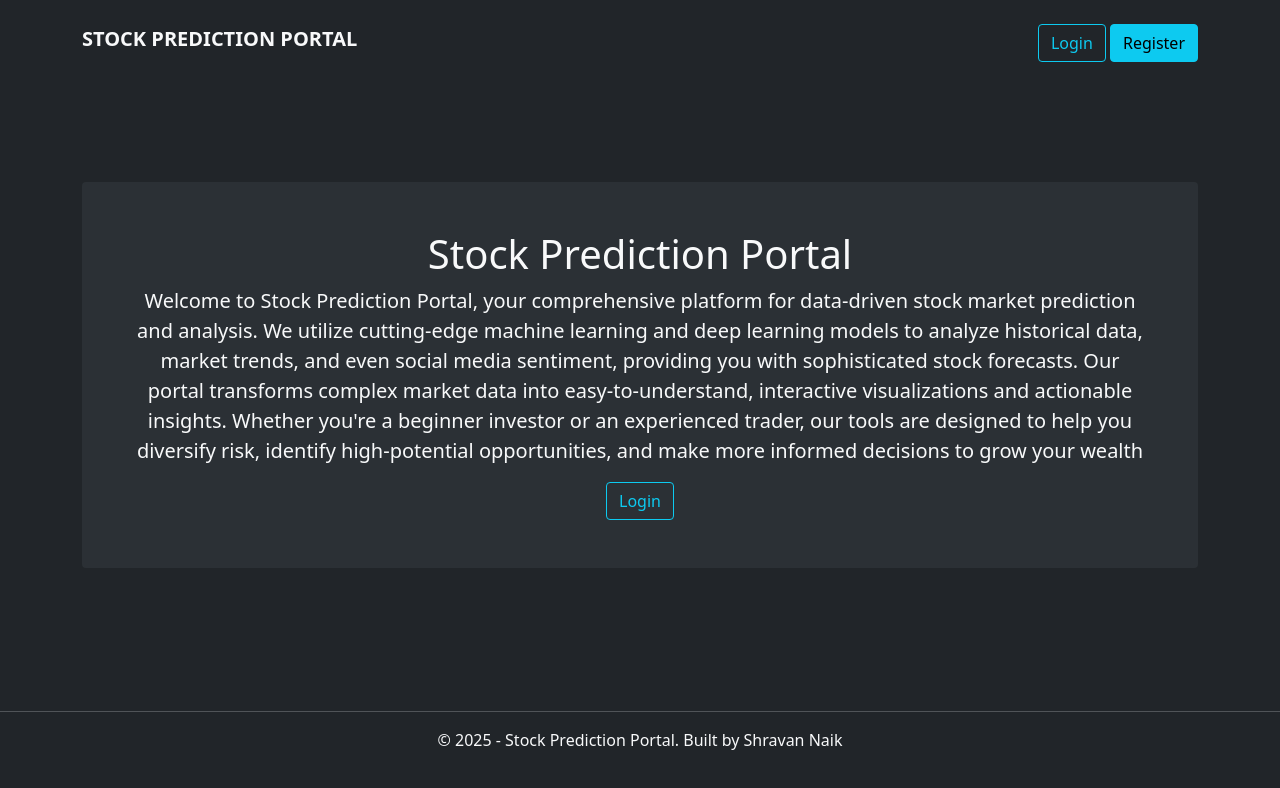
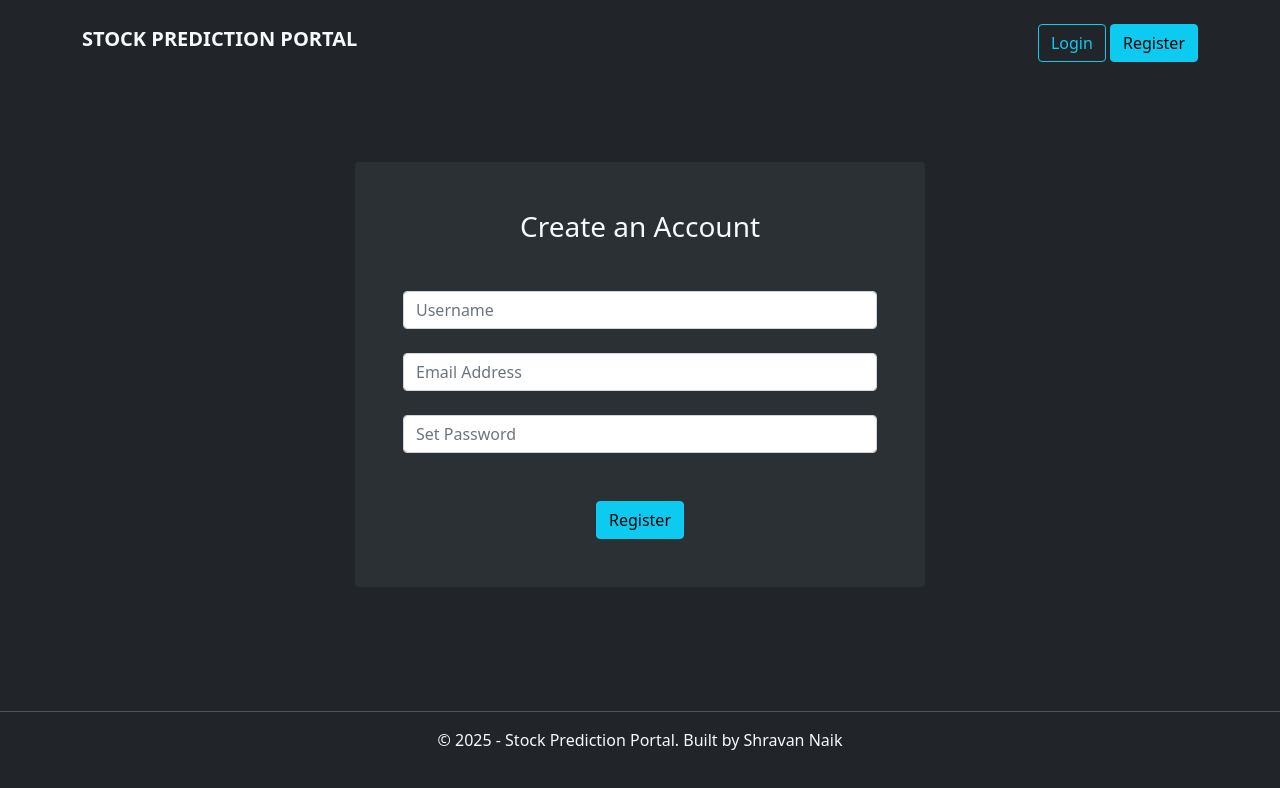
Before and after one commit to shravan017/stock-prediction-portal, a React (Vite) app in the folder frontend-react/: page /register in a window 1280 px wide. Shown: the top 788 px of the page. Built offline with nearby package versions, Linux system fonts and the light colour scheme.

Commit message:
created rigistration form

```diff
--- a/frontend-react/package.json
+++ b/frontend-react/package.json
@@ -10,8 +10,10 @@
     "preview": "vite preview"
   },
   "dependencies": {
+    "axios": "^1.13.2",
     "react": "^19.2.0",
-    "react-dom": "^19.2.0"
+    "react-dom": "^19.2.0",
+    "react-router-dom": "^7.12.0"
   },
   "devDependencies": {
     "@eslint/js": "^9.39.1",
--- a/frontend-react/src/App.jsx
+++ b/frontend-react/src/App.jsx
@@ -1,16 +1,25 @@
 import { useState } from 'react'
 import './assets/css/style.css'
 import Main from './components/Main'
+import Register from './components/Register'
+import { BrowserRouter, Routes, Route } from 'react-router-dom'
 import Footer from './components/Footer'
 import Header from './components/Header'
+import Login from './components/Login'
 
 function App() {
 
   return (
     <>
+      <BrowserRouter>
       <Header />
-      <Main />
+        <Routes>
+          <Route path='/' element={<Main />} />
+          <Route path='/register' element={<Register/>} />
+          <Route path='/login' element={<Login/>}/>
+        </Routes>
       <Footer />
+      </BrowserRouter>
     </>
   )
 }
--- a/frontend-react/src/components/Button.jsx
+++ b/frontend-react/src/components/Button.jsx
@@ -1,9 +1,10 @@
 import React from 'react'
+import { Link } from 'react-router-dom'
 
 const Button = (props) => {
   return (
     <>
-        <a className={`btn ${props.class}`} href="">{props.text}</a>
+        <Link className={`btn ${props.class}`} to={props.url}>{props.text}</Link>
 
     </>
   )
--- a/frontend-react/src/components/Header.jsx
+++ b/frontend-react/src/components/Header.jsx
@@ -1,15 +1,16 @@
 import React from 'react'
 import Button from './Button'
+import { Link } from 'react-router-dom'
 
 const Header = () => {
   return (
     <>
         <nav className='navbar container pt-4 pb-4 align-items-start' >
-            <b><a className='navbar-brand text-light' href=''>STOCK PREDICTION PORTAL</a></b>
+            <b><Link className='navbar-brand text-light' to='/'>STOCK PREDICTION PORTAL</Link></b>
             <div>
-                <Button text="Login" class="btn-outline-info"/>
+                <Button text="Login" class="btn-outline-info" url="login"/>
                 &nbsp;
-                <Button text="Register" class="btn-info"/>
+                <Button text="Register" class="btn-info" url="register"/>
             </div>
         </nav>
     </>
--- /dev/null
+++ b/frontend-react/src/components/Login.jsx
@@ -0,0 +1,9 @@
+import React from 'react'
+
+const Login = () => {
+  return (
+    <div className='text-light'>Login</div>
+  )
+}
+
+export default Login
--- a/frontend-react/src/components/Main.jsx
+++ b/frontend-react/src/components/Main.jsx
@@ -1,17 +1,20 @@
 import React from 'react'
 import Button from './Button'
+
 
 const Main = () => {
   return (
     <>
+
         <div className="container">
             <div className='p-5 text-light text-center bg-light-dark rounded'>
                 <h1>Stock Prediction Portal</h1>
                 <p className='lead'>Welcome to <strong>Stock Prediction Portal</strong>, your comprehensive platform for data-driven stock market prediction and analysis. We utilize cutting-edge machine learning and deep learning models to analyze historical data, market trends, and even social media sentiment, providing you with sophisticated stock forecasts.
                  Our portal transforms complex market data into easy-to-understand, interactive visualizations and actionable insights. Whether you're a beginner investor or an experienced trader, our tools are designed to help you diversify risk, identify high-potential opportunities, and make more informed decisions to grow your wealth</p>
-                <Button class="btn-outline-info" text="Login"/>
+                <Button class="btn-outline-info" text="Login" url='login'/>
             </div>
         </div>
+
     </>
   )
 }
--- /dev/null
+++ b/frontend-react/src/components/Register.jsx
@@ -0,0 +1,35 @@
+import React, { useState } from 'react'
+
+const Register = () => {
+  const [username, setUsername] = useState('')
+  const [email, setEmail] = useState('')
+  const [password, setPassword] = useState('')
+
+  const handleRegistration = (e) => {
+    e.preventDefault();
+    const userData = {
+      username, email, password
+    }
+    console.log("User Data ==>",userData)
+  }
+  return (
+    <>
+      <div className="container">
+        <div className='row justify-content-center'>
+          <div className="col-md-6 bg-light-dark p-5 rounded">
+            <h3 className='text-light text-center mb-5'>Create an Account</h3>
+            <form onSubmit={handleRegistration}>
+              <input type="text" className='form-control mb-4' placeholder='Username' value={username} onChange={(e) => setUsername(e.target.value)} />
+              <input type="email" className='form-control mb-4' placeholder='Email Address' value={email} onChange={(e)=>setEmail(e.target.value)}/>
+              <input type="password" className="form-control mb-5" placeholder='Set Password' value={password} onChange={(e) => setPassword(e.target.value)}/>
+              <button type='submit' className='btn btn-info d-block mx-auto'>Register</button>
+            </form>
+          </div>
+
+        </div>
+      </div>
+    </>
+  )
+}
+
+export default Register
```
Also changed, not shown: 1 other file (tests, documents, lock files or other folders).
